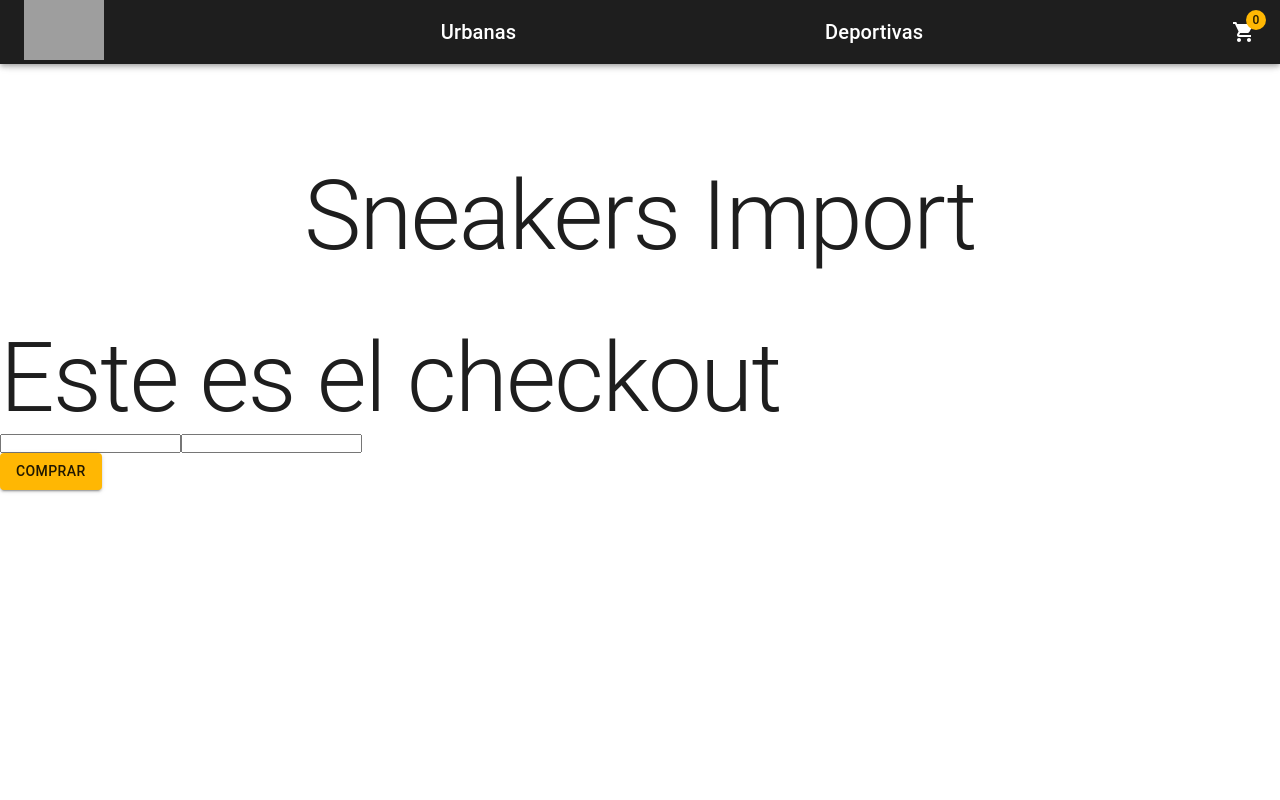
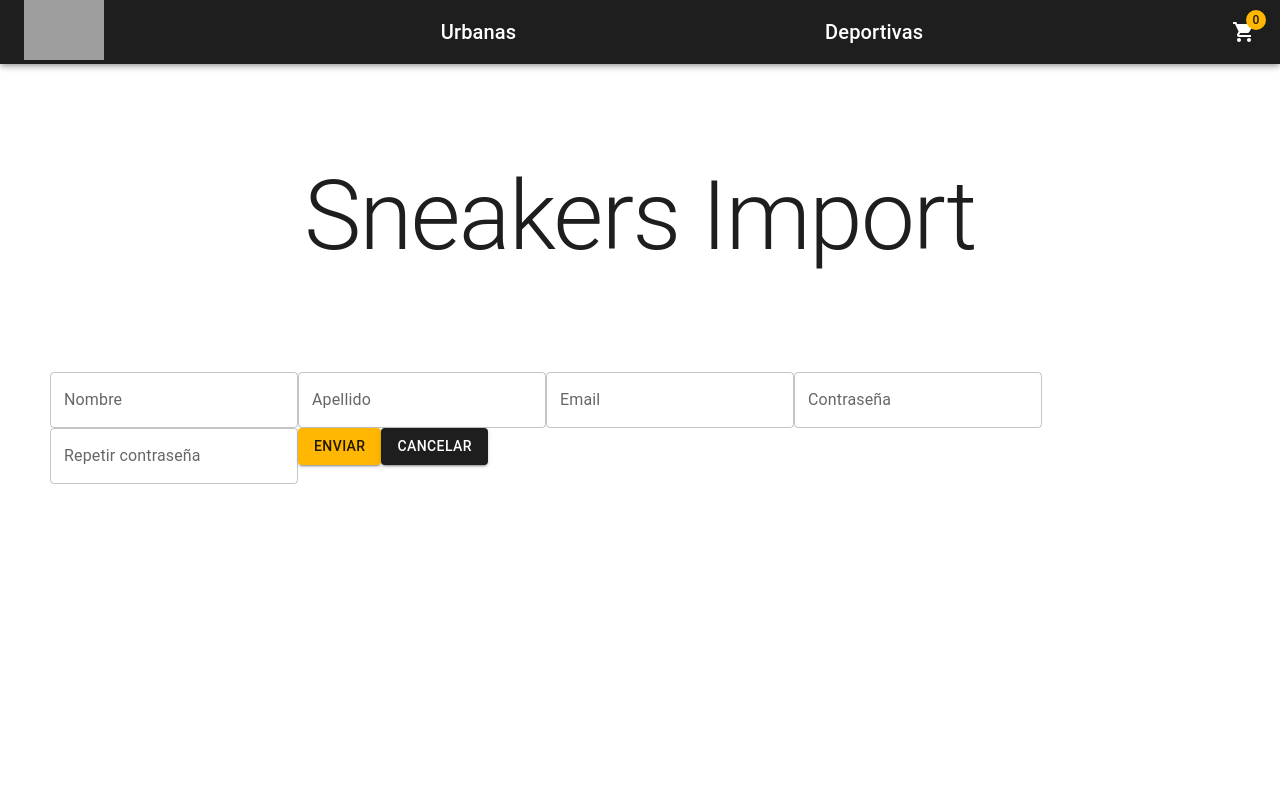
Before and after one commit to faculabriola/proyecto-react, a React (Vite) app: page /checkout in a window 1280 px wide. Shown: the top 800 px of the page. Built offline with nearby package versions, Linux system fonts and the light colour scheme; grey boxes are pictures that could not be loaded.

Commit message:
checkpoint 10 se agrega formik

```diff
--- a/package.json
+++ b/package.json
@@ -16,10 +16,12 @@
     "@mui/icons-material": "^5.14.11",
     "@mui/material": "^5.14.11",
     "axios": "^1.5.1",
+    "formik": "^2.4.5",
     "react": "^18.2.0",
     "react-dom": "^18.2.0",
     "react-icons": "^4.11.0",
-    "react-router-dom": "^6.16.0"
+    "react-router-dom": "^6.16.0",
+    "yup": "^1.3.2"
   },
   "devDependencies": {
     "@types/react": "^18.2.15",
--- a/src/components/common/productCard/ProductCard.jsx
+++ b/src/components/common/productCard/ProductCard.jsx
@@ -10,7 +10,7 @@ import { Link } from "react-router-dom";
 
 const ProductCart = ({ item }) => {
   return (
-    <Card sx={{ maxWidth: 345 }}>
+    <Card sx={{ maxWidth: 170 }}>
       <CardMedia
         sx={{ height: 140 }}
         image={item.img}
@@ -22,9 +22,9 @@ const ProductCart = ({ item }) => {
         </Typography>
         <Typography variant="body2" color="text.secondary">
           {item.model}
-          <Typography variant="body2" color="text.secondary">
-            ${item.price}
-          </Typography>
+        </Typography>
+        <Typography variant="body2" color="text.secondary">
+          ${item.price}
         </Typography>
       </CardContent>
       <CardActions>
--- /dev/null
+++ b/src/components/pages/checkoutFormik/CheckoutFormik.jsx
@@ -0,0 +1,100 @@
+import { Box, Button, TextField } from "@mui/material";
+import { useFormik } from "formik";
+import * as Yup from "yup";
+
+const CheckoutFormik = () => {
+  const { handleChange, handleSubmit, errors } = useFormik({
+    initialValues: {
+      nombre: "",
+      apellido: "",
+      email: "",
+      password: "",
+      repetPassword: "",
+    },
+
+    onSubmit: (data) => {
+      console.log(data);
+    },
+
+    validateOnChange: false,
+
+    validationSchema: Yup.object({
+      nombre: Yup.string()
+        .required("El campo es obligatorio")
+        .min(5, "debe terner al menos 5 caracteres")
+        .max(20, "no debe superar los 20 caracteres"),
+      apellido: Yup.string().required("El campo es obligatorio"),
+      email: Yup.string()
+        .email("El mail no parece valido debe contener @")
+        .required("El campo es obligatorio"),
+      password: Yup.string()
+        .required("El campo es obligatorio")
+        .matches(/^(?=.*\d)(?=.*[a-z])(?=.*[A-Z]).{6,15}$/, {
+          message:
+            "La contraseña debe tener al menos una mayuscula, minuscula, numero y un caracter especial",
+        }),
+      repetPassword: Yup.string()
+        .required("El campo es obligatorio")
+        .oneOf([Yup.ref("password")], "Las contraseñas no coinciden"),
+    }),
+  });
+
+  return (
+    <Box style={{ padding: "50px" }}>
+      <form onSubmit={handleSubmit}>
+        <TextField
+          label="Nombre"
+          variant="outlined"
+          name="nombre"
+          onChange={handleChange}
+          error={errors.nombre ? true : false}
+          helperText={errors.nombre}
+        />
+
+        <TextField
+          label="Apellido"
+          variant="outlined"
+          name="apellido"
+          onChange={handleChange}
+          error={errors.apellido ? true : false}
+          helperText={errors.apellido}
+        />
+
+        <TextField
+          label="Email"
+          variant="outlined"
+          name="email"
+          onChange={handleChange}
+          error={errors.email ? true : false}
+          helperText={errors.email}
+        />
+        <TextField
+          label="Contraseña"
+          variant="outlined"
+          name="password"
+          onChange={handleChange}
+          error={errors.password ? true : false}
+          helperText={errors.password}
+        />
+        <TextField
+          label="Repetir contraseña"
+          variant="outlined"
+          name="repetPassword"
+          onChange={handleChange}
+          error={errors.repetPassword ? true : false}
+          helperText={errors.repetPassword}
+        />
+
+        <Button color="secondary" variant="contained" type="submit">
+          Enviar
+        </Button>
+
+        <Button color="primary" variant={"contained"} type="button">
+          Cancelar
+        </Button>
+      </form>
+    </Box>
+  );
+};
+
+export default CheckoutFormik;
--- a/src/components/pages/itemListContainer/ItemList.jsx
+++ b/src/components/pages/itemListContainer/ItemList.jsx
@@ -7,8 +7,11 @@ const ItemList = ({ items }) => {
       sx={{
         img: "200px",
         display: "flex",
-        justifyContent: "space-evenly",
+        gap: "20px",
+        flexWrap: "wrap",
+        justifyContent: "center",
         textAlign: "center",
+        paddingBottom: "50px",
       }}
     >
       {items.map((item) => {
--- a/src/productsMock.js
+++ b/src/productsMock.js
@@ -40,4 +40,84 @@ export let products = [
     category: "urbanas",
     img: "https://res.cloudinary.com/djnzf670x/image/upload/v1696440598/zapatillas-hombre-new-balance-574-ml574lgi-1_1_lrkt8j.jpg",
   },
+  {
+    id: 5,
+    title: "New Balance",
+    price: 60000,
+    stock: 7,
+    model: "574",
+    description: "",
+    category: "urbanas",
+    img: "https://res.cloudinary.com/djnzf670x/image/upload/v1696440598/zapatillas-hombre-new-balance-574-ml574lgi-1_1_lrkt8j.jpg",
+  },
+  {
+    id: 6,
+    title: "New Balance",
+    price: 60000,
+    stock: 7,
+    model: "574",
+    description: "",
+    category: "urbanas",
+    img: "https://res.cloudinary.com/djnzf670x/image/upload/v1696440598/zapatillas-hombre-new-balance-574-ml574lgi-1_1_lrkt8j.jpg",
+  },
+  {
+    id: 7,
+    title: "New Balance",
+    price: 60000,
+    stock: 7,
+    model: "574",
+    description: "",
+    category: "urbanas",
+    img: "https://res.cloudinary.com/djnzf670x/image/upload/v1696440598/zapatillas-hombre-new-balance-574-ml574lgi-1_1_lrkt8j.jpg",
+  },
+  {
+    id: 8,
+    title: "New Balance",
+    price: 60000,
+    stock: 7,
+    model: "574",
+    description: "",
+    category: "urbanas",
+    img: "https://res.cloudinary.com/djnzf670x/image/upload/v1696440598/zapatillas-hombre-new-balance-574-ml574lgi-1_1_lrkt8j.jpg",
+  },
+  {
+    id: 9,
+    title: "New Balance",
+    price: 60000,
+    stock: 7,
+    model: "574",
+    description: "",
+    category: "urbanas",
+    img: "https://res.cloudinary.com/djnzf670x/image/upload/v1696440598/zapatillas-hombre-new-balance-574-ml574lgi-1_1_lrkt8j.jpg",
+  },
+  {
+    id: 10,
+    title: "New Balance",
+    price: 60000,
+    stock: 7,
+    model: "574",
+    description: "",
+    category: "urbanas",
+    img: "https://res.cloudinary.com/djnzf670x/image/upload/v1696440598/zapatillas-hombre-new-balance-574-ml574lgi-1_1_lrkt8j.jpg",
+  },
+  {
+    id: 11,
+    title: "New Balance",
+    price: 60000,
+    stock: 7,
+    model: "574",
+    description: "",
+    category: "urbanas",
+    img: "https://res.cloudinary.com/djnzf670x/image/upload/v1696440598/zapatillas-hombre-new-balance-574-ml574lgi-1_1_lrkt8j.jpg",
+  },
+  {
+    id: 12,
+    title: "New Balance",
+    price: 60000,
+    stock: 7,
+    model: "574",
+    description: "",
+    category: "urbanas",
+    img: "https://res.cloudinary.com/djnzf670x/image/upload/v1696440598/zapatillas-hombre-new-balance-574-ml574lgi-1_1_lrkt8j.jpg",
+  },
 ];
--- a/src/router/menuRoutes.js
+++ b/src/router/menuRoutes.js
@@ -1,5 +1,6 @@
 import Cart from "../components/pages/cart/Cart";
 import Checkout from "../components/pages/checkout/Checkout";
+import CheckoutFormik from "../components/pages/checkoutFormik/CheckoutFormik";
 
 import { Home } from "../components/pages/home/Home";
 import ItemDetailContainer from "../components/pages/itemDetailContainer/ItemDetailContainer";
@@ -34,6 +35,6 @@ export const routes = [
   {
     id: "checkout",
     path: "/checkout",
-    Element: Checkout,
+    Element: CheckoutFormik,
   },
 ];
```
Also changed, not shown: 1 other file (tests, documents, lock files or other folders).
